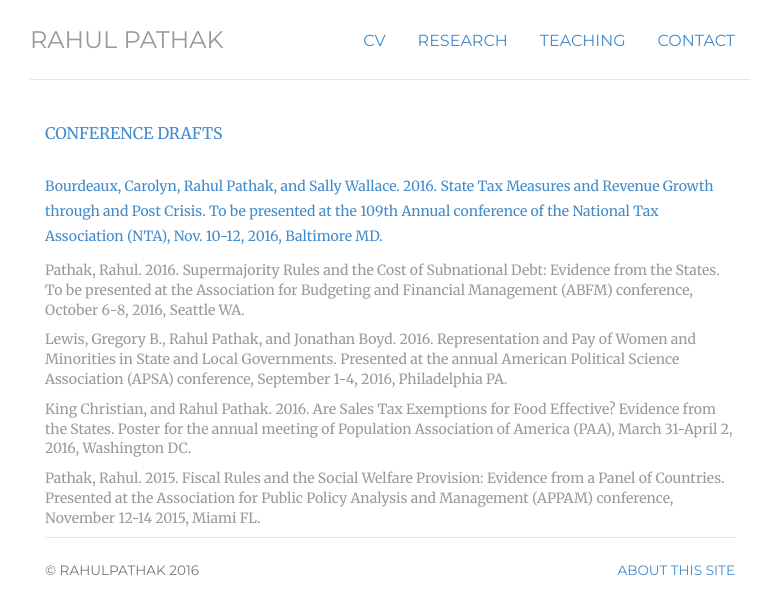
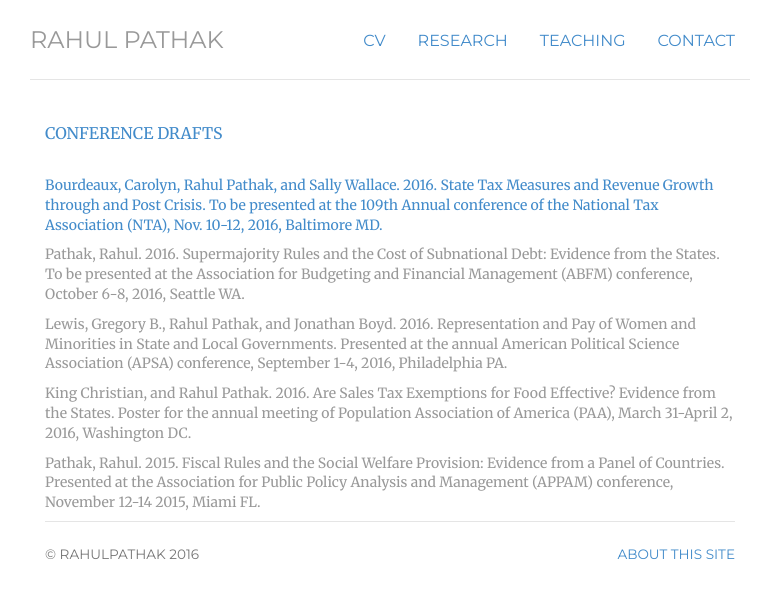
Before and after one commit to pathak-rahul/pathak-rahul.github.io, a Jekyll site: the page built from testing/index.html, in a window 1280 px wide. Shown: the top 614 px of the page, without its empty margins (250-1016 px from the left). Built offline with Jekyll 4.4.1, drawn with Linux system fonts in a browser that asks for light colours.

Commit message:
Update index.html

```diff
--- a/testing/index.html
+++ b/testing/index.html
@@ -9,7 +9,7 @@
 
 <p class="text-primary">CONFERENCE DRAFTS</p>
 
-<h4><small><p class="text-primary">Bourdeaux, Carolyn, Rahul Pathak, and Sally Wallace. 2016. State Tax Measures and Revenue Growth through and Post Crisis. To be presented at the 109th Annual conference of the National Tax Association (NTA), Nov. 10-12, 2016, Baltimore MD.</p></small> </h4>
+<h4><small class="text-primary">Bourdeaux, Carolyn, Rahul Pathak, and Sally Wallace. 2016. State Tax Measures and Revenue Growth through and Post Crisis. To be presented at the 109th Annual conference of the National Tax Association (NTA), Nov. 10-12, 2016, Baltimore MD.</small> </h4>
 <h4><small>Pathak, Rahul. 2016. Supermajority Rules and the Cost of Subnational Debt: Evidence from the States. To be presented at the Association for Budgeting and Financial Management (ABFM) conference, October 6-8, 2016, Seattle WA.</small> </h4>
 <h4><small>Lewis, Gregory B., Rahul Pathak, and Jonathan Boyd. 2016. Representation and Pay of Women and Minorities in State and Local Governments. Presented at the annual American Political Science Association (APSA) conference, September 1-4, 2016, Philadelphia PA.</small> </h4>
 <h4><small>King Christian, and Rahul Pathak. 2016. Are Sales Tax Exemptions for Food Effective? Evidence from the States.</em> Poster for the annual meeting of Population Association of America (PAA), March 31-April 2, 2016, Washington DC.</small> </h4>
```
